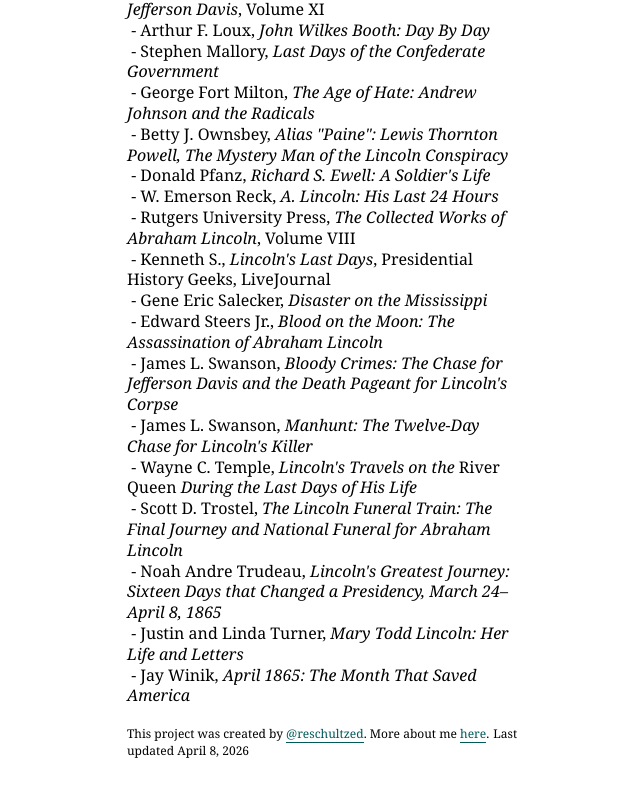
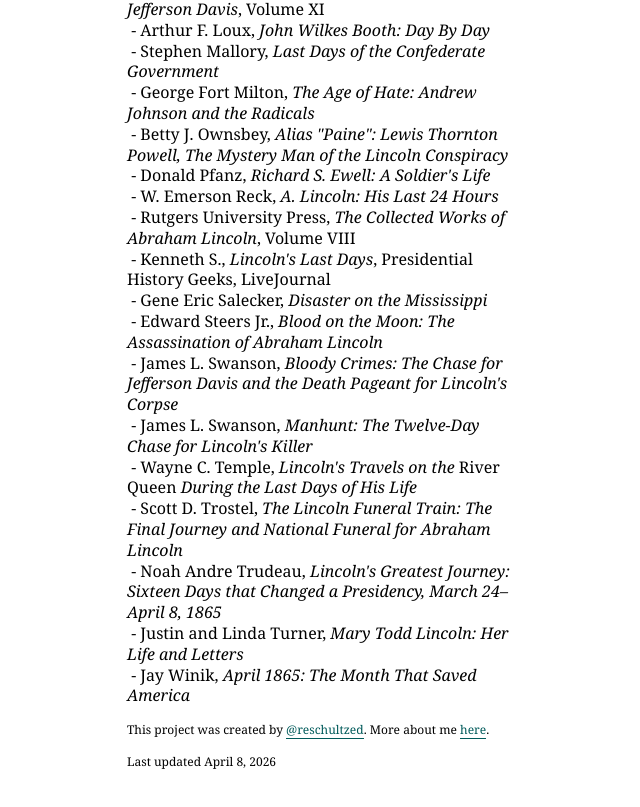
Before and after one commit to reschultzed/website, a plain HTML site: page lincoln.html in a window 1280 px wide. Shown: the part 941-1748 px from the top of the page, without its empty margins (313-953 px from the left). Drawn offline with Linux system fonts and the light colour scheme.

Commit message:
Update lincoln.html

```diff
--- a/lincoln.html
+++ b/lincoln.html
@@ -53,5 +53,5 @@
 &nbsp;- Jay Winik, <i>April 1865: The Month That Saved America</i><p>
 
 <smol>This project was created by <a href="https://twitter.com/reschultzed/">@reschultzed</a>. More about me <a href="http://reschultzed.com">here</a>.</smol>
-<smol>Last updated April 8, 2026</smol>
+<p><smol>Last updated April 8, 2026</smol>
 </body>
```
